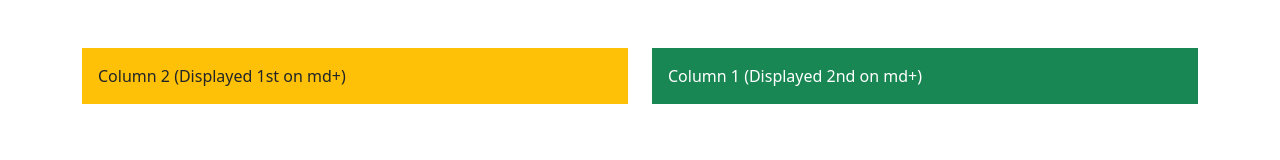
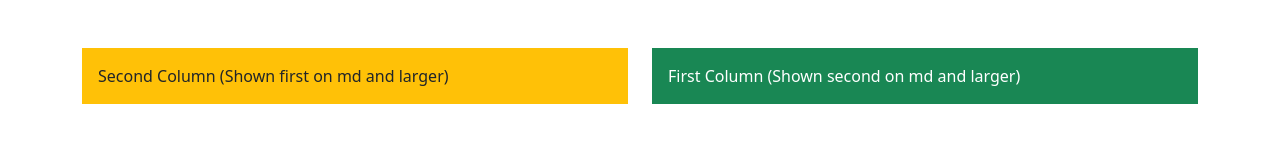
Before and after one commit to SOHIN-SHAIK/6440394_SHAIK_SOHIN, a plain HTML site: page Module-1/Bootstrap5/Column-reordering.html in a window 1280 px wide. Drawn offline with nearby package versions, Linux system fonts and the light colour scheme.

Commit message:
Update and rename exercise-5-2-column-reordering.html to Column-reordering.html

```diff
--- a/Module-1/Bootstrap5/exercise-5-2-column-reordering.html
+++ b/Module-1/Bootstrap5/Column-reordering.html
@@ -3,17 +3,17 @@
 <head>
   <meta charset="UTF-8" />
   <meta name="viewport" content="width=device-width, initial-scale=1" />
-  <title>Reorder Columns</title>
+  <title>Column Order Change</title>
   <link href="https://cdn.jsdelivr.net/npm/bootstrap@5.3.3/dist/css/bootstrap.min.css" rel="stylesheet" />
 </head>
 <body>
   <div class="container mt-5">
     <div class="row">
       <div class="col-md-6 order-md-2 mb-3">
-        <div class="p-3 bg-success text-white">Column 1 (Displayed 2nd on md+)</div>
+        <div class="p-3 bg-success text-white">First Column (Shown second on md and larger)</div>
       </div>
       <div class="col-md-6 order-md-1 mb-3">
-        <div class="p-3 bg-warning text-dark">Column 2 (Displayed 1st on md+)</div>
+        <div class="p-3 bg-warning text-dark">Second Column (Shown first on md and larger)</div>
       </div>
     </div>
   </div>
```
